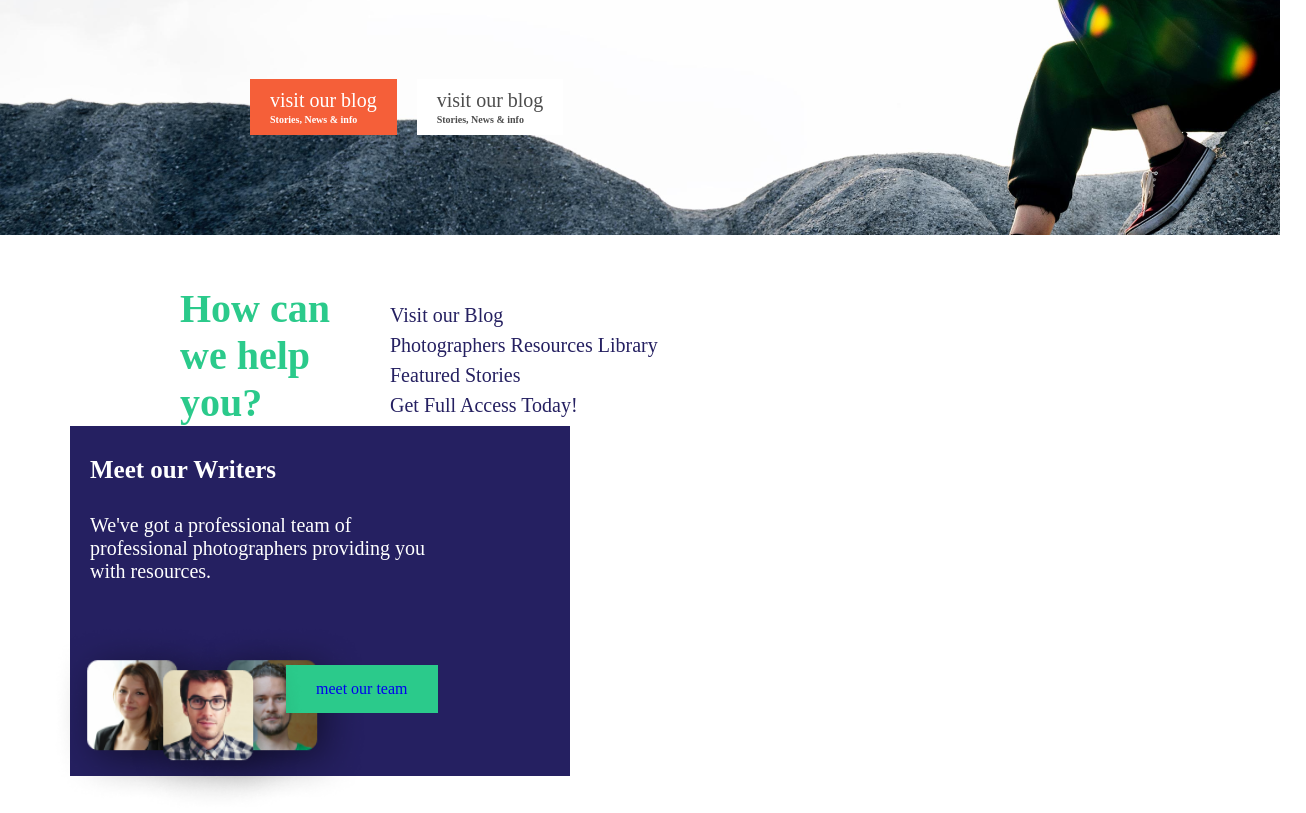
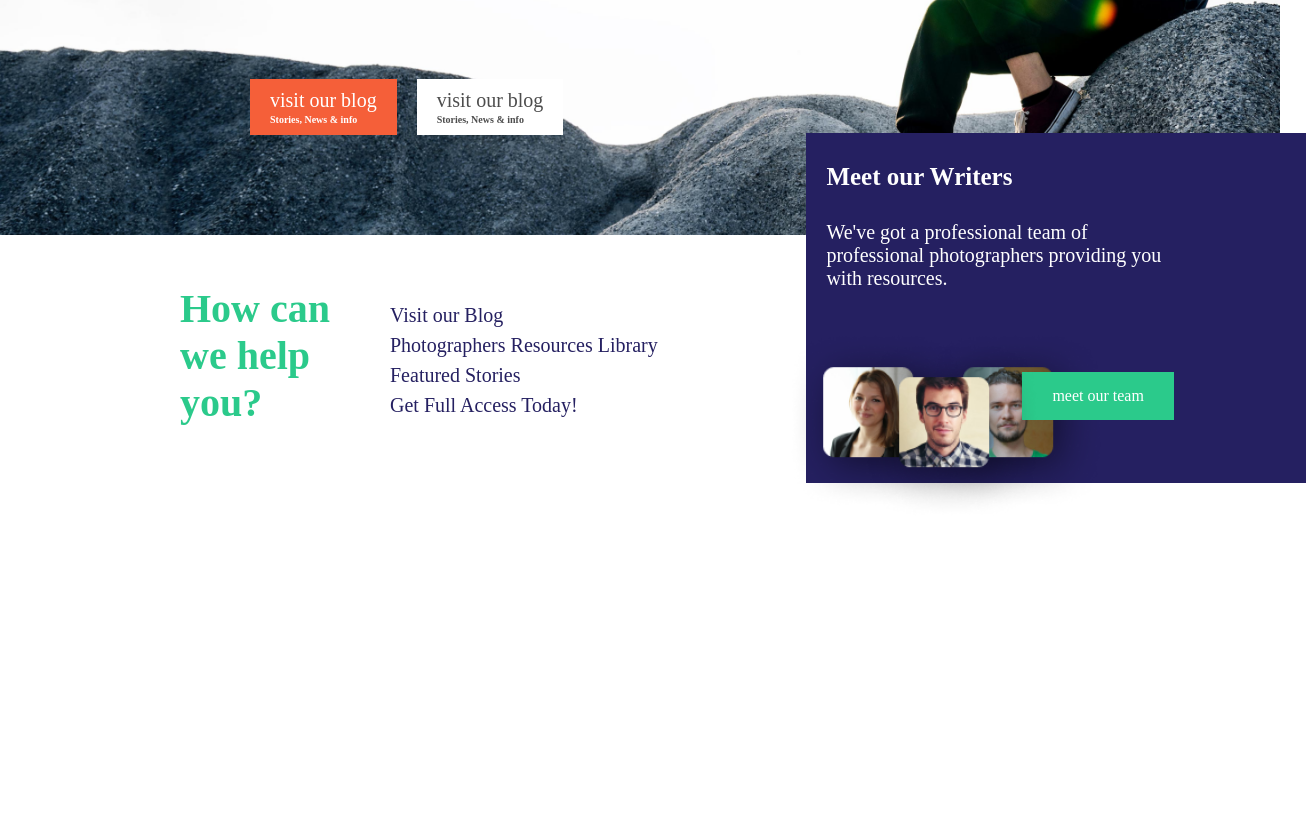
Before and after one commit to HJKMJK13/resourse, a plain HTML site: page index.html in a window 1280 px wide. Shown: the part 480-1293 px from the top of the page, 1306 px wide, since content can reach past the window. After the commit the page ends 1000 px from the top, so only its background shows below. Drawn offline with Linux system fonts and the light colour scheme.

Commit message:
section-our the end

```diff
--- a/style.css
+++ b/style.css
@@ -79,6 +79,7 @@ button{
     background-image:url("./IMAGE\ \(19\).png");
     background-repeat: no-repeat;
     width: 100%;
+    background-size: 100%;
     padding-bottom: 100px;
 
 }
@@ -217,6 +218,7 @@ h2 b{
     position: absolute;
     background-color: #2BCA8B;
     left: 54%;
+    color: white;
     margin-top: 42px;
 }
 
@@ -224,6 +226,16 @@ h2 b{
     position:relative;
     margin-top: 40px;
     margin-right: 100px;
+}
+
+.box{
+    position: absolute;
+    left: 63%;
+    bottom: -30%;
+}
+
+.our{
+    position: relative;
 }
 
 @media(max-width:1160px){
```
